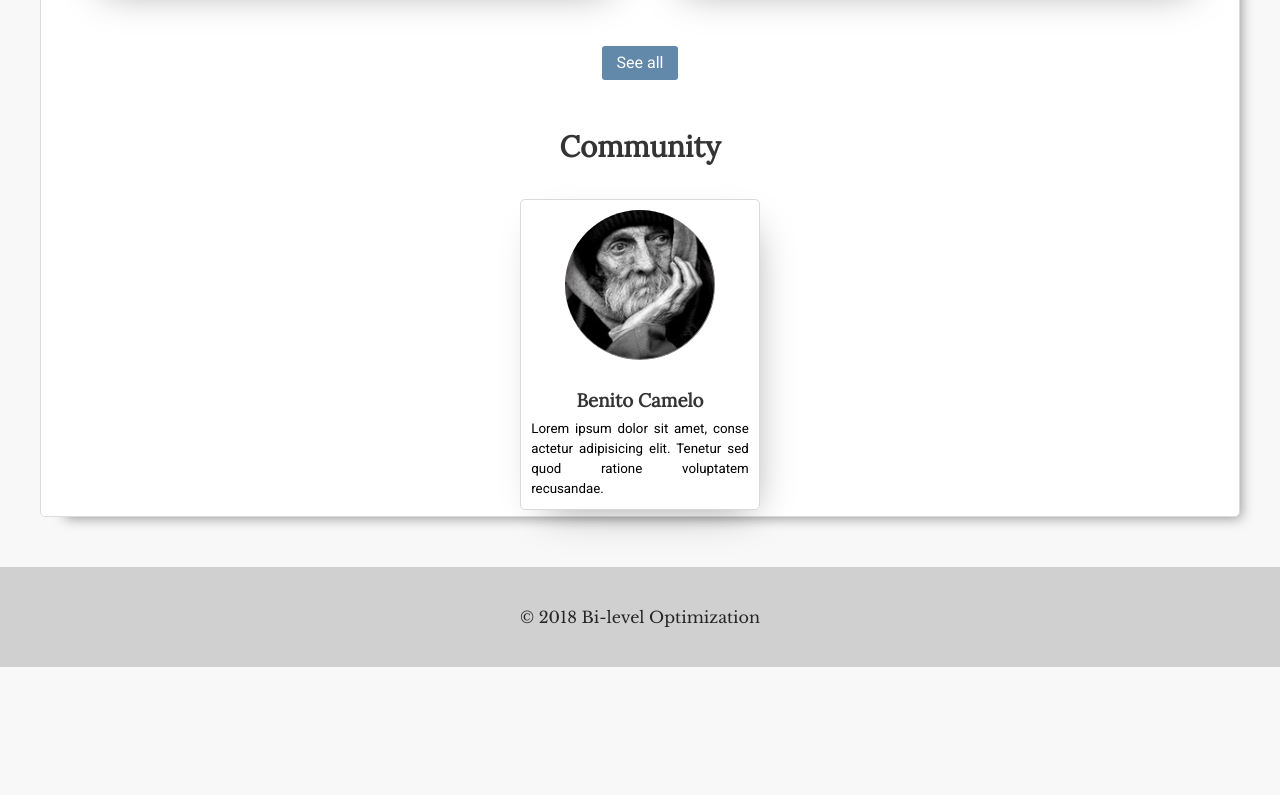
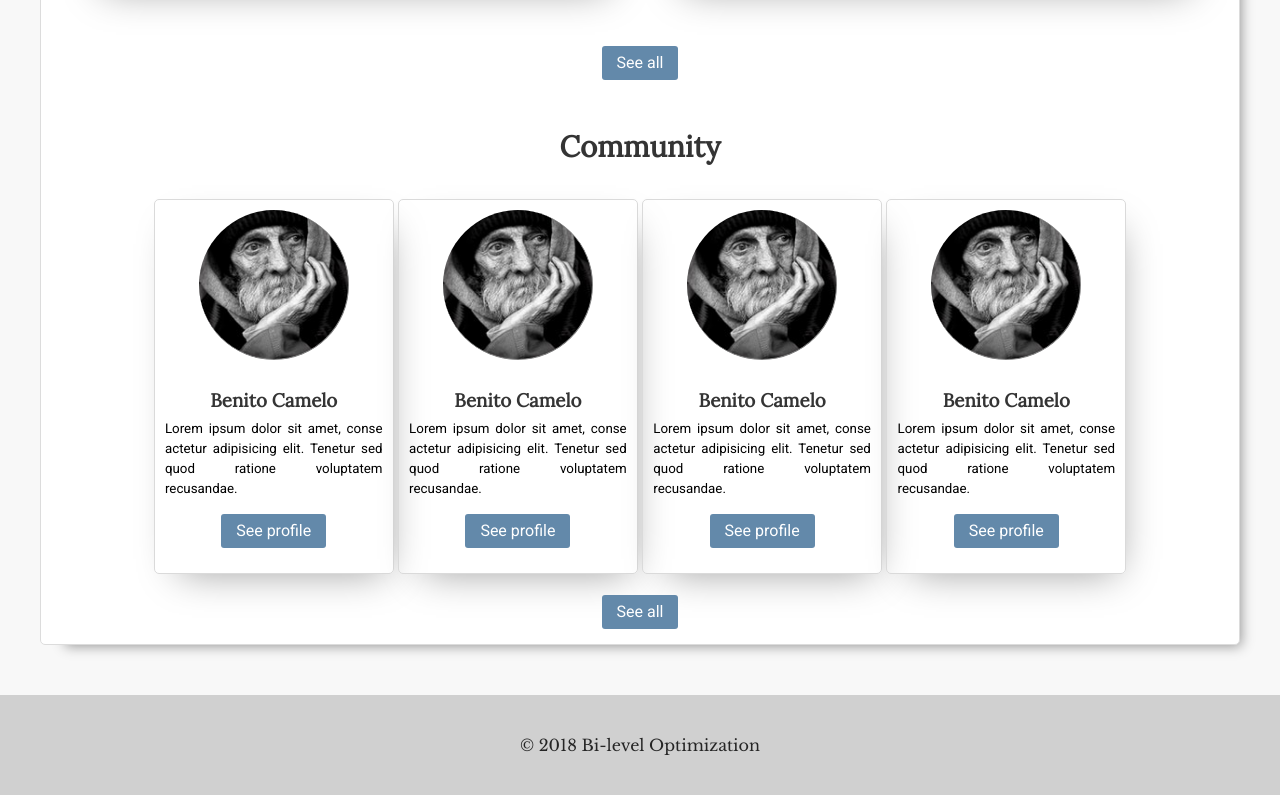
Before and after one commit to jmejia8/sci-page-html, a plain HTML site: page index.html in a window 1280 px wide. Shown: the part 1983-2778 px from the top of the page. Before the commit the page ends 2650 px from the top, so only its background shows below. Drawn offline with nearby package versions, Linux system fonts and the light colour scheme.

Commit message:
profiles

```diff
--- a/index.html
+++ b/index.html
@@ -6,6 +6,7 @@
     <title>Bi-level Optimization | Initiative</title>
     <link rel="stylesheet" href="css/styles.css">
     <link href="https://fonts.googleapis.com/css?family=Libre+Baskerville|Lora|Roboto" rel="stylesheet">
+    <link rel="stylesheet" href="https://use.fontawesome.com/releases/v5.2.0/css/all.css" integrity="sha384-hWVjflwFxL6sNzntih27bfxkr27PmbbK/iSvJ+a4+0owXq79v+lsFkW54bOGbiDQ" crossorigin="anonymous">
     <script src="js/engine.js"></script>
 
 </head>
@@ -19,9 +20,9 @@
                 <nav class="menu">
                     <ul>
                         <li class="current-menu-item"><a href="#" title="Home">Home</a></li>
-                        <li><a href="#" title="Code">Code</a></li>
-                        <li><a href="#" title="Tutorials">Tutorials</a></li>
-                        <li><a href="#" title="Community">Community</a></li>
+                        <li><a href="post.html" title="Code">Code</a></li>
+                        <li><a href="post.html" title="Tutorials">Tutorials</a></li>
+                        <li><a href="post.html" title="Community">Community</a></li>
                     </ul>
                 </nav>
                 <div class="clear"></div>
@@ -181,6 +182,35 @@
                         <p>
                         Lorem ipsum dolor sit amet, conse actetur adipisicing elit. Tenetur sed quod ratione voluptatem recusandae.
                         </p>
+                        <a href="#" class="btn-light" title="The profile">See profile</a>
+                    </div>
+                    <div class="card-profile">
+                        <div class="img" style="background: url(img/profile.jpg) no-repeat center; background-size: 100% auto;"></div>
+                        <h3>Benito Camelo</h3>
+                        <p>
+                        Lorem ipsum dolor sit amet, conse actetur adipisicing elit. Tenetur sed quod ratione voluptatem recusandae.
+                        </p>
+                        <a href="#" class="btn-light" title="The profile">See profile</a>
+                    </div>
+                    <div class="card-profile">
+                        <div class="img" style="background: url(img/profile.jpg) no-repeat center; background-size: 100% auto;"></div>
+                        <h3>Benito Camelo</h3>
+                        <p>
+                        Lorem ipsum dolor sit amet, conse actetur adipisicing elit. Tenetur sed quod ratione voluptatem recusandae.
+                        </p>
+                        <a href="#" class="btn-light" title="The profile">See profile</a>
+                    </div>
+                    <div class="card-profile">
+                        <div class="img" style="background: url(img/profile.jpg) no-repeat center; background-size: 100% auto;"></div>
+                        <h3>Benito Camelo</h3>
+                        <p>
+                        Lorem ipsum dolor sit amet, conse actetur adipisicing elit. Tenetur sed quod ratione voluptatem recusandae.
+                        </p>
+                        <a href="#" class="btn-light" title="The profile">See profile</a>
+                    </div>
+
+                    <div class="center">
+                        <a class="btn-light" href="#">See all</a>
                     </div>
                 </section>
             </article>
```
